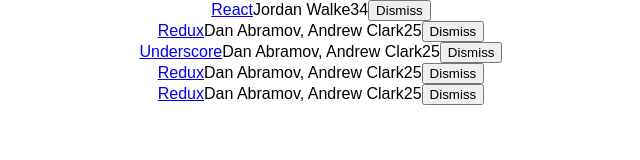
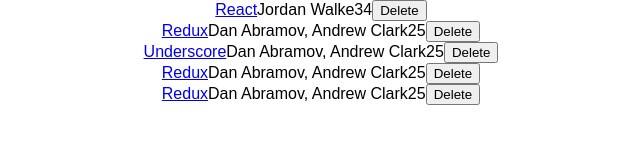
Before and after one commit to T90allred/coderNews, a React (Create React App) app: page / in a window 1280 px wide. Shown: the top 160 px of the page, without its empty margins (319-959 px from the left). Built offline with nearby package versions, Linux system fonts and the light colour scheme.

Commit message:
Changed delete button func

```diff
--- a/src/App.js
+++ b/src/App.js
@@ -53,11 +53,12 @@
       number: 4,
       bool: false
     };
-    this.onDismiss = this.onDismiss.bind(this);
+    this.onDelete = this.onDelete.bind(this);
   }
 
-  onDismiss(id) {
+  onDelete(id) {
     const updatedList = this.state.list.filter( (item) => item.objectID !== id);
+    // different way of doing above line
     // const isNotId = item => item.objectID !== id;
     // const updatedList = this.state.list.filter(isNotId);
     this.setState({ list: updatedList });
@@ -77,9 +78,9 @@
               <span>{item.points}</span>
               <span>
                 <button
-                  onClick={() => this.onDismiss(item.objectID)}
+                  onClick={() => this.onDelete(item.objectID)}
                   type='button'>
-                  Dismiss
+                  Delete
                 </button>
               </span>
             </div>
```
